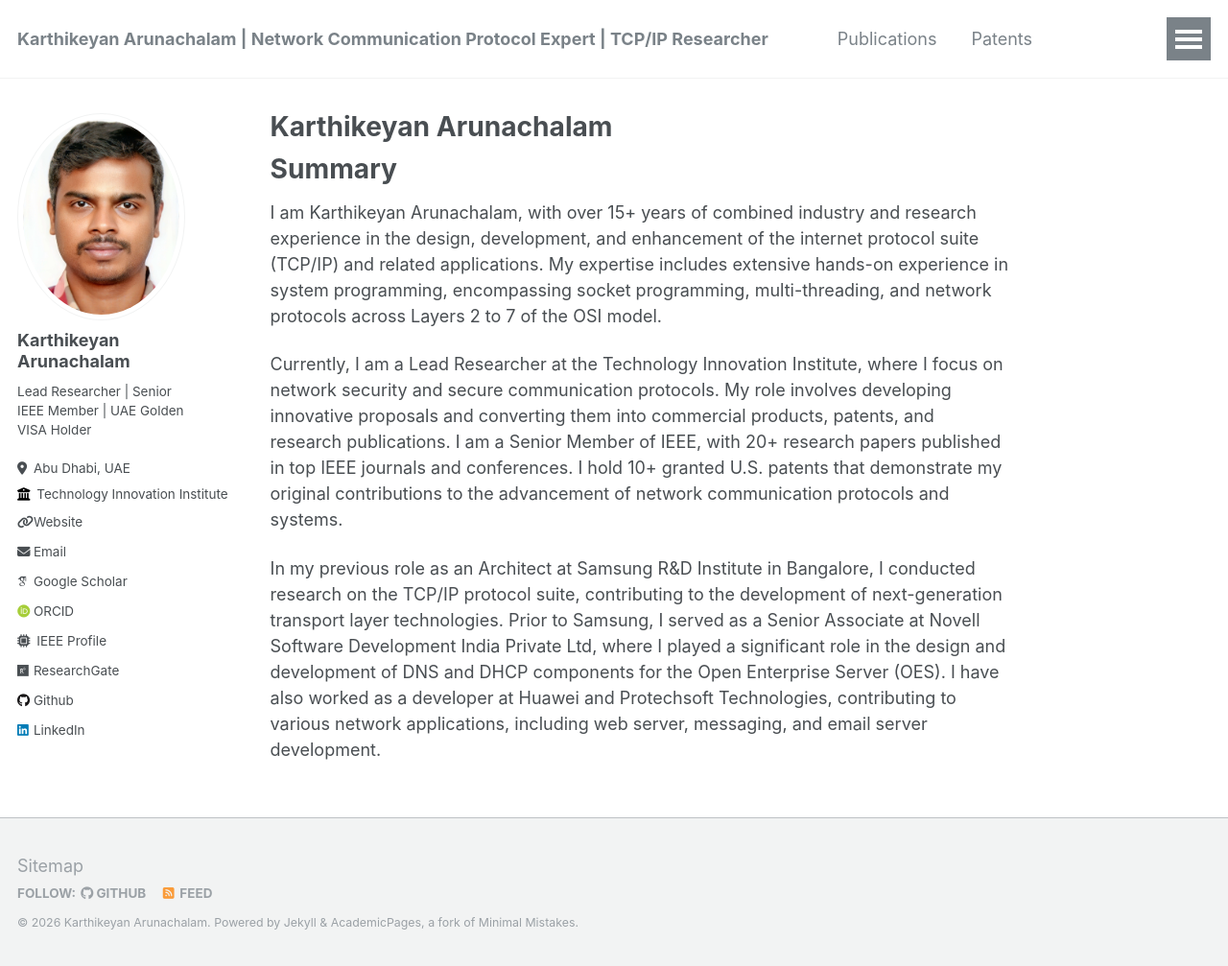
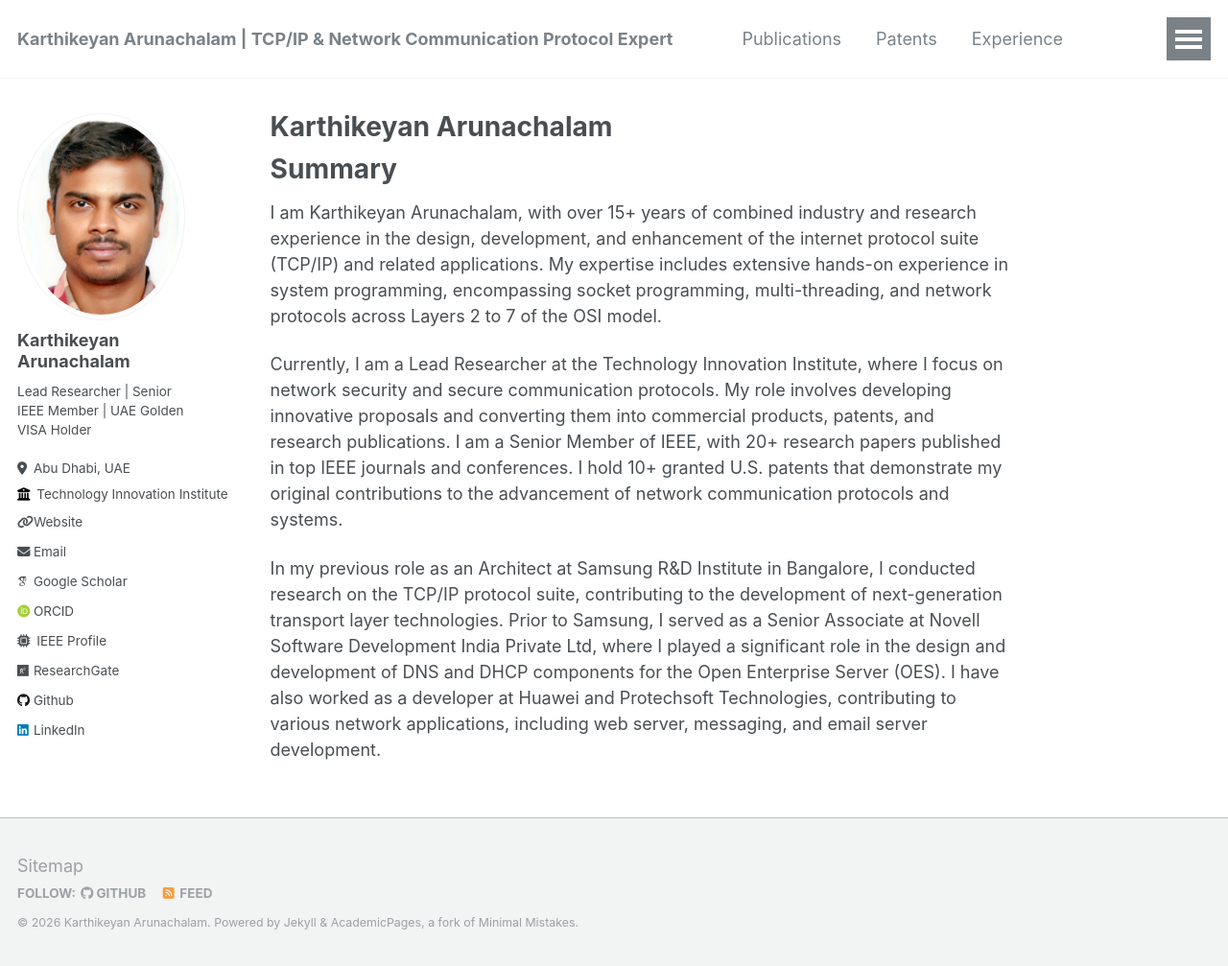
Before and after one commit to karthikeyansct/karthikeyansct.github.io, a Jekyll site: the page built from _pages/about.md, in a window 1280 px wide and 1007 px high. Shown: the whole window at 96% size. Built offline with Jekyll 4.4.1, drawn with Linux system fonts in a browser that asks for light colours; some web fonts are replaced.

Commit message:
Update _config.yml

```diff
--- a/_config.yml
+++ b/_config.yml
@@ -8,7 +8,7 @@
 
 # Basic Site Settings
 locale                   : "en-US"
-title                    : "Karthikeyan Arunachalam | Network Communication Protocol Expert | TCP/IP Researcher"
+title                    : "Karthikeyan Arunachalam | TCP/IP & Network Communication Protocol Expert"
 title_separator          : "-"
 name                     : &name "Karthikeyan Arunachalam"
 description              : &description "Karthikeyan Arunachalam is a Lead Researcher specializing in Network Communication Protocols, TCP/IP, Network Security, Secure Communication Protocols, and System Programming. IEEE Senior Member with 20+ publications and 10+ granted U.S. patents."
```
